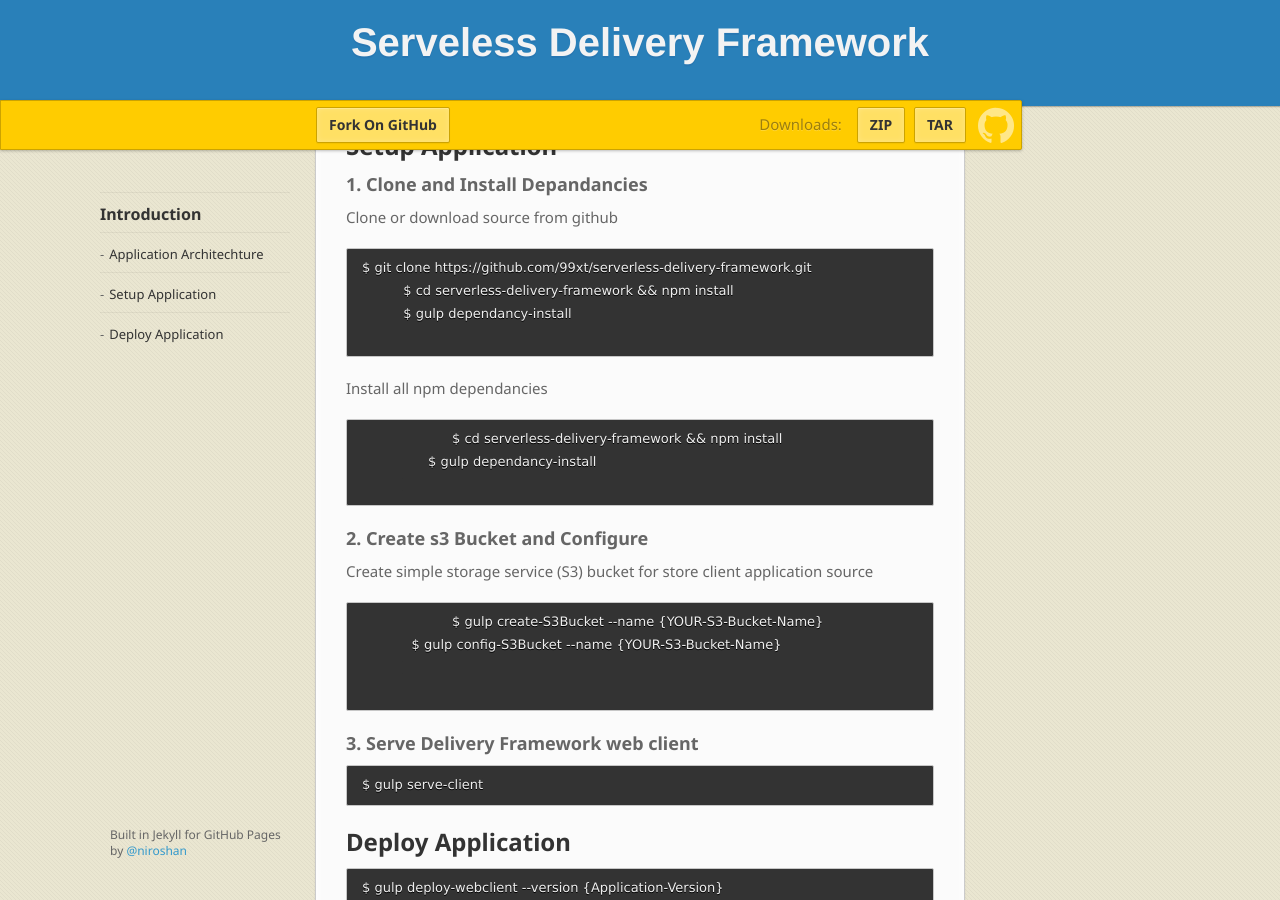
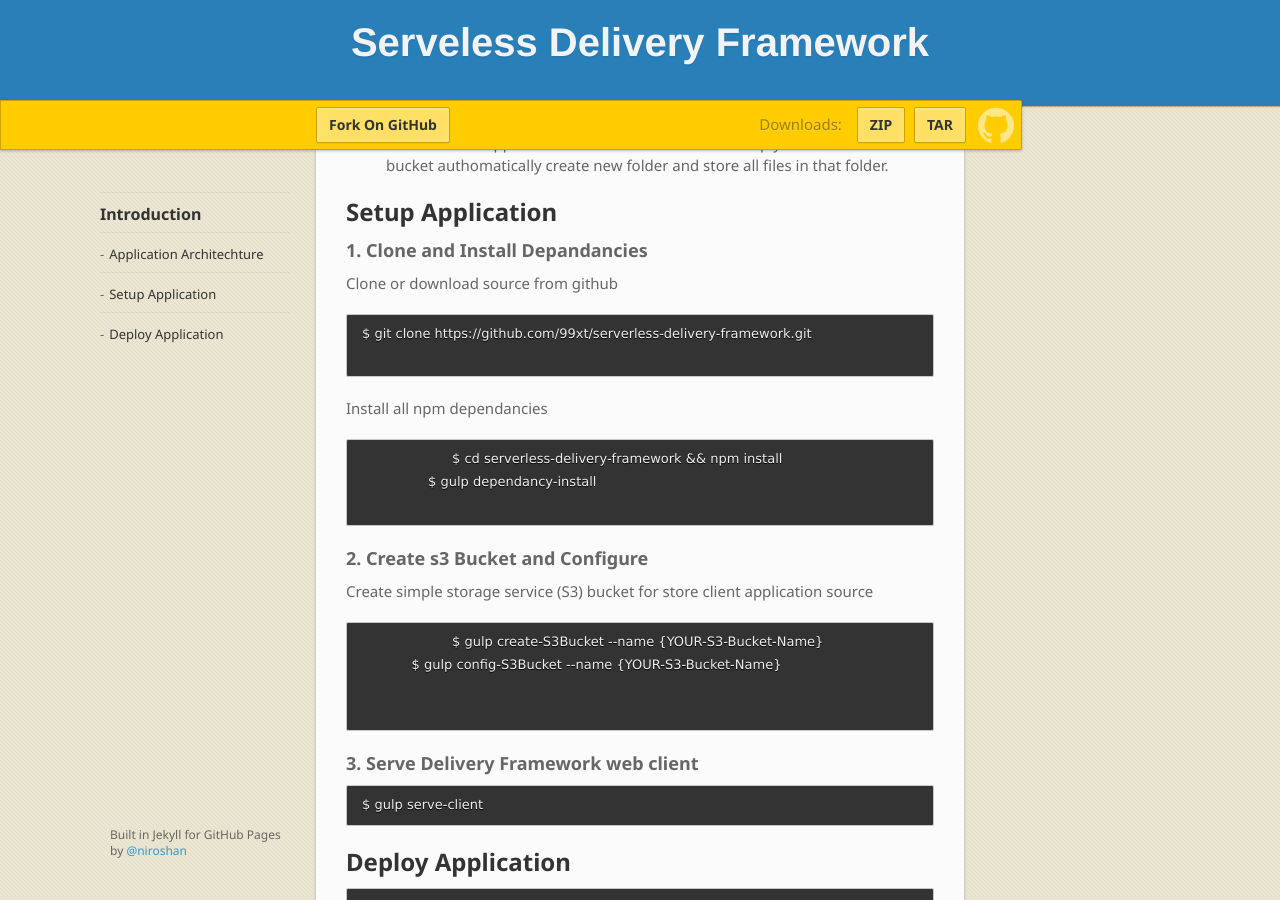
Before and after one commit to 99x/serverless-delivery-framework, a Jekyll site: the page built from docs/index.md, in a window 1280 px wide and 900 px high, scrolled down 1222 px. Built offline with Jekyll 4.4.1, drawn with Linux system fonts in a browser that asks for light colours; nearby versions of some CDN libraries; some web fonts are replaced.

Commit message:
update github pages

```diff
--- a/docs/_layouts/home.html
+++ b/docs/_layouts/home.html
@@ -15,18 +15,18 @@
         <p><img src="https://github.com/niroshannrsh/serverless-delivery-framework/blob/master/docs/img/Relese-pipeline-1.jpg?raw=true"></p>
         <p> The diagrame above shows the technology used to deliver software version for simple web application. Let's look at what each componet provides</p>
         <ul>
-            <li><strong>AWS <a href="https://aws.amazon.com" target="_blank"></a></strong> – All the techonlogies based on Amazon Web Services (AWS)</li>
-            <li><strong>&nbsp;<a href="https://aws.amazon.com/s3/" target="_blank"></a> API Gateway</strong> – When user request application URL. if user is unautherized it is redirect for authentication otherwise apigaway respond user relevent software version
+            <li><strong>AWS </strong> <br>– All the techonlogies based on Amazon Web Services (AWS)</li>
+            <li><strong>API Gateway</strong><br> – When user request application URL. if user is unautherized it is redirect for authentication otherwise apigaway respond user relevent software version
                 index page using indexpage lambda function </li>
-            <li><strong>Index Page Lambda<a href="https://aws.amazon.com/lambda/" target="_blank"></a></strong> – You create Lambda functions to do the work of individual actions in the pipeline. For example, running a gulp task on a repository is handled
+            <li><strong>Index Page Lambda</strong><br> – You create Lambda functions to do the work of individual actions in the pipeline. For example, running a gulp task on a repository is handled
                 by a Lambda function.
             </li>
-            <li><strong>Authentication Application<a href="https://www.npmjs.com/" target="_blank"></a>  <a href="http://gulpjs.com/" target="_blank"></a></strong> – Authenticate unautherized users this application can be any other service such as Auth0,
+            <li><strong>Authentication Application</strong> <br>– Authenticate unautherized users this application can be any other service such as Auth0,
                 Cognito etc. after sucessfull authentication redirect api gateway then api gateway relevent software versions for autherized user. of the repository, such as running unit tests and packaging artifacts.</li>
-            <li><strong>Index Page Lambda Function<a href="https://www.npmjs.com/" target="_blank"></a></strong>- This lambda function dynamiclly generate application client index.html page
+            <li><strong>Index Page Lambda Function</strong><br>- This lambda function dynamiclly generate application client index.html page
             </li>
             <li><strong>S3 Bucket</strong>
-                <a href="http://jshint.com/" target="_blank"></a> - All the client applications are store in here. When deply new version this bucket authomatically create new folder and store all files in that folder.
+                <br> - All the client applications are store in here. When deply new version this bucket authomatically create new folder and store all files in that folder.
             </li>
 
         </ul>
@@ -36,9 +36,7 @@
         <h3>1. Clone and Install Depandancies</h3>
         <p> Clone or download source from github</p>
 
-        <pre><code>$ git clone https://github.com/99xt/serverless-delivery-framework.git
-          $ cd serverless-delivery-framework && npm install
-          $ gulp dependancy-install</code>
+        <pre><code>$ git clone https://github.com/99xt/serverless-delivery-framework.git</code>
     </pre>
         <p>Install all npm dependancies </p>
         <pre>
@@ -61,10 +59,13 @@
 
         <h2>Deploy Application</h2>
 
-        <pre><code>$ gulp deploy-webclient --version {Application-Version}
-$ gulp deploy-authApp #
-$ gulp deploy-api --stage {Stage-Name}</code>
-</pre>
+        <pre>
+          <code>
+            $ gulp deploy-webclient --version {Application-Version}
+            $ gulp deploy-authApp #
+            $ gulp deploy-api --stage {Stage-Name}
+          </code>
+        </pre>
 
     </section>
 
```
